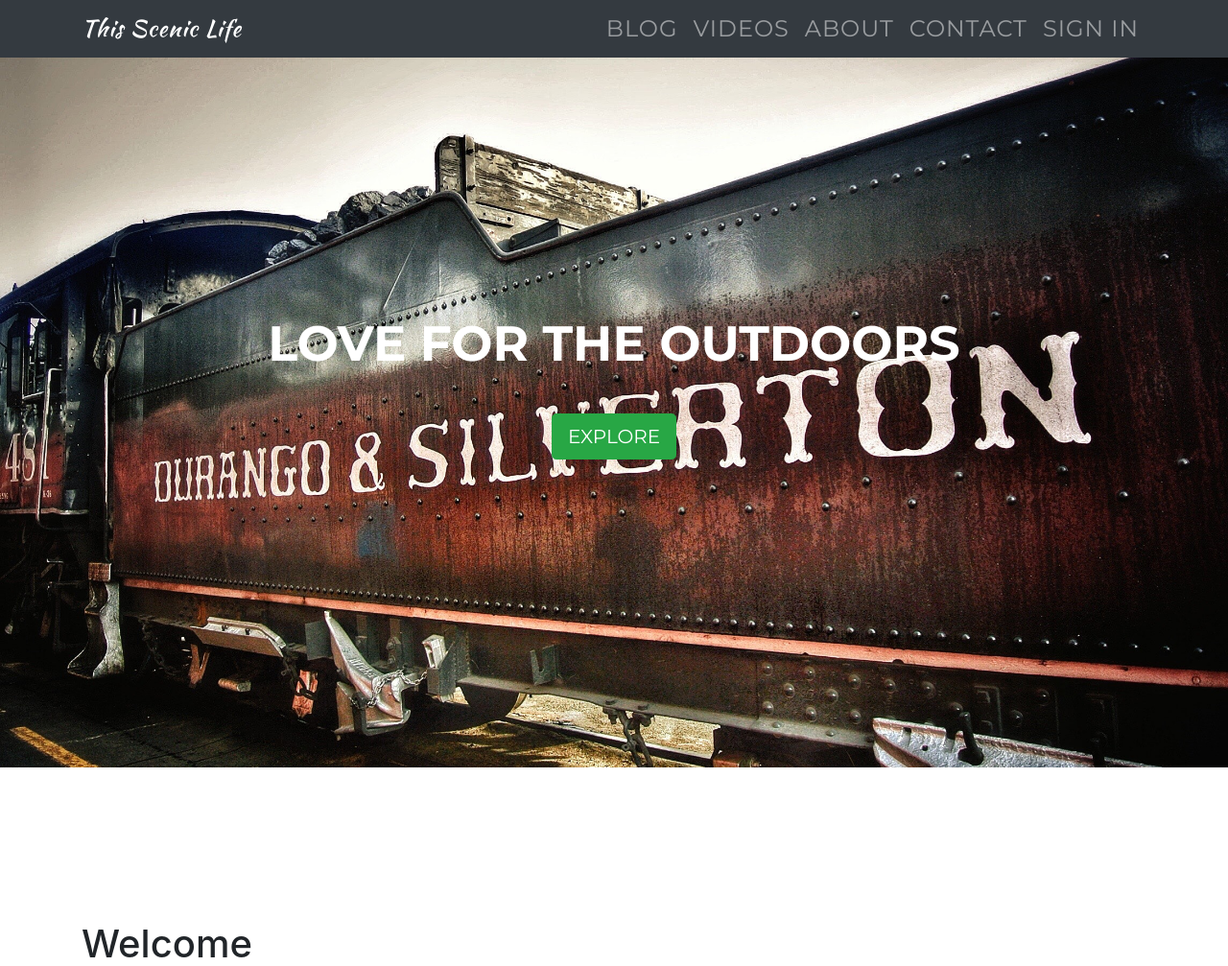
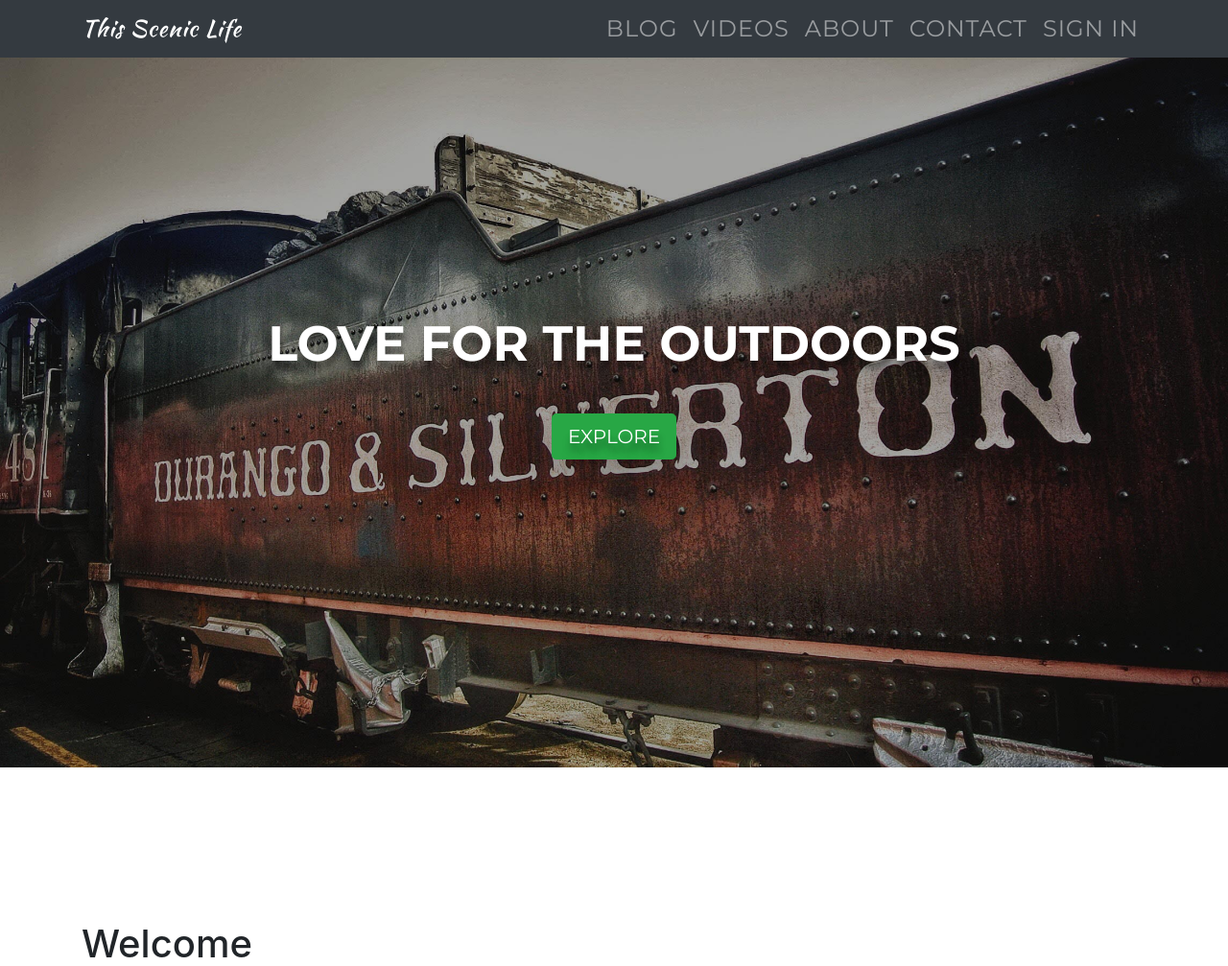
Before and after one commit to Daniel4040/flaskintro, a Flask app: page / in a window 1280 px wide. Shown: the top 1007 px of the page at 96% size. Run offline with Flask 2, Linux system fonts and the light colour scheme; some libraries are stand-ins or nearby versions; some web fonts are replaced.

Commit message:
Added background img opacity for readability

```diff
--- a/static/css/main.css
+++ b/static/css/main.css
@@ -52,17 +52,17 @@ html {
   }
 }
 @media (min-width: 576px) {
-  main.masthead {
+  .background {
     padding-top: 25vh;
   }
 }
 @media (min-width: 768px) {
-  main.masthead {
+  .background {
     padding-top: 35vh;
   }
 }
 @media (min-width: 992px) {
-  main.masthead {
+  .background {
     padding-top: 40vh;
   }
 }
@@ -71,19 +71,36 @@ html {
 
 /* Home Page */
 
-.intro-section {
+.background {
   height: 100vh;
-  background-image: url(../img/durango-rr.jpg);
+  position: relative;
+  background-image: url(../img/durango-rr-bg.jpg);
   background-size: cover;
   font-family: "Montserrat";
   text-transform: uppercase;
   padding-top: 40vh;
+  text-shadow: 2px 8px 6px rgba(0, 0, 0, 0.4), 0px 8px 13px rgba(0, 0, 0, 0.1),
+    0px 18px 23px rgba(0, 0, 0, 0.1);
+  z-index: 2;
+}
+
+.overlay {
+  position: absolute;
+  background-color: #03c52d;
+  background-size: cover;
+  height: 100vh;
+  opacity: 0.2;
+  z-index: 1;
+}
+.intro-section {
+  position: relative;
+  z-index: 3;
 }
 
 .intro-section p {
   color: #fff;
   font-size: 4vw;
-  font-weight: 700;
+  font-weight: 800;
 }
 
 #welcome {
--- a/templates/index.html
+++ b/templates/index.html
@@ -7,18 +7,26 @@
 {% block body %}
 
 <!--Blog List-->
-
+<div class="background">
+  <div class="overlay"></div>
   <div class="intro-section">
     <!--New Blog Form-->
     <div class="container">
       <div class="row">
         <div class="col-md-12 text-center">
           <p>Love For The Outdoors</p>
-        <p><a type="button" class="btn btn-success btn-lg" href="#welcome">Explore</a></p>
+          <p><a type="button" class="btn btn-success btn-lg shadow-lg" href="#welcome">Explore</a></p>
         </div>
       </div>
     </div>
   </div>
+</div>
+
+
+
+
+
+
 
 <div id="welcome">
   <div class="container">
```
Also changed, not shown: static/img/durango-rr-bg.jpg (added). Lines whose indentation alone changed are shown as unchanged.
